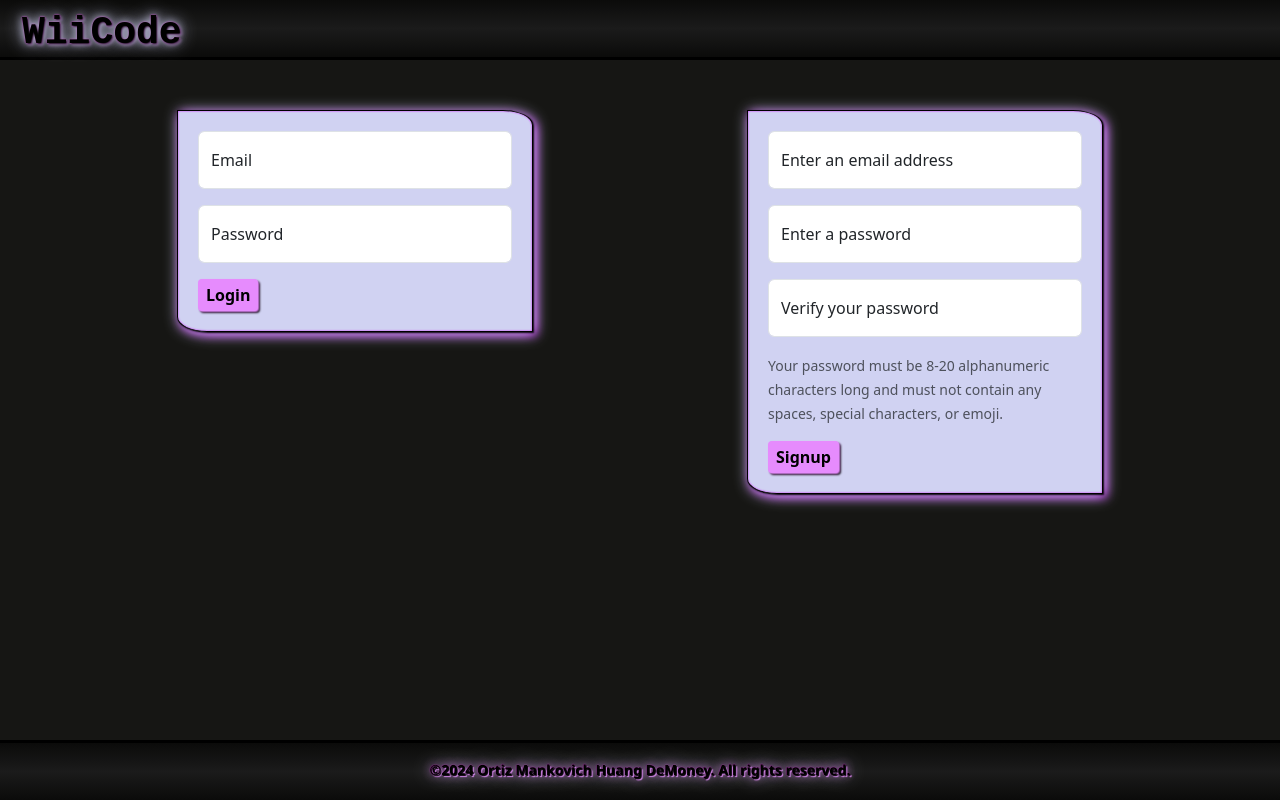
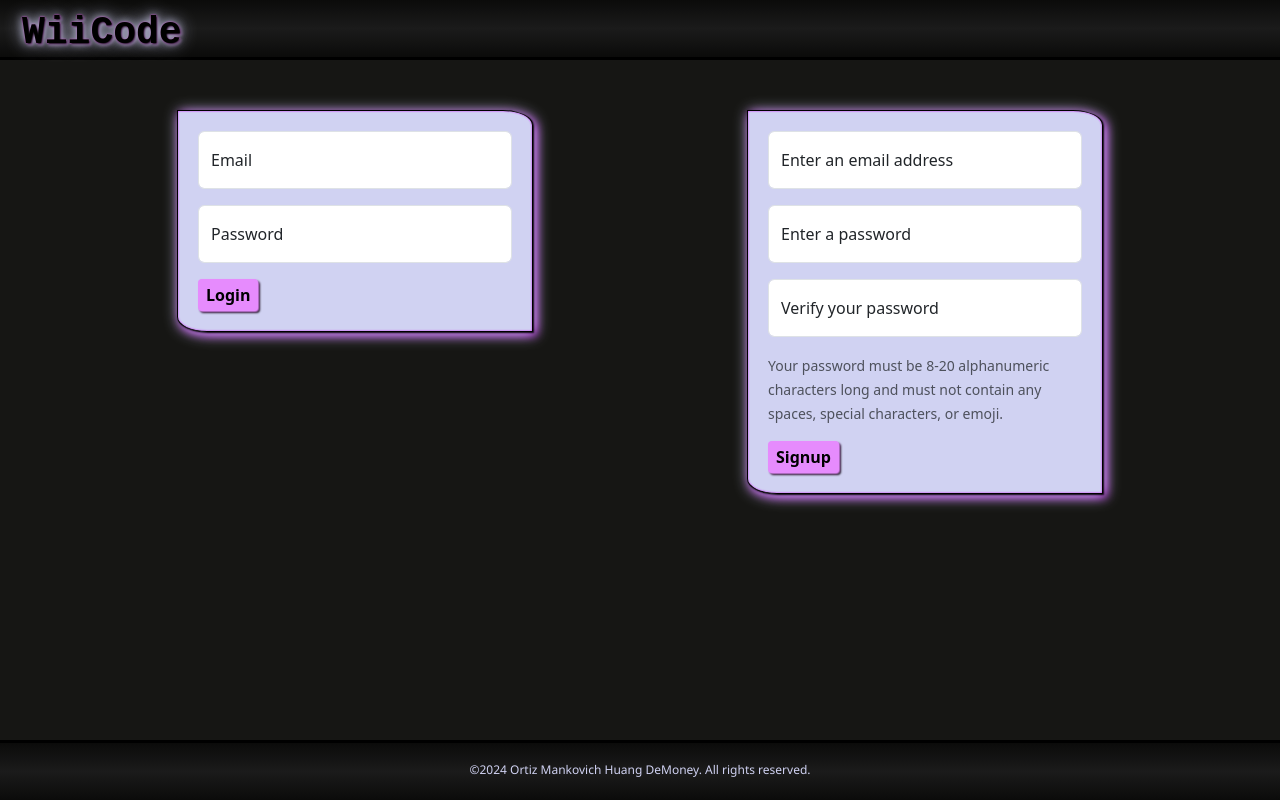
Before and after one commit to mankovich/wii-code, a React (Vite) app: page / in a window 1280 px wide. Built offline with nearby package versions, Linux system fonts and the light colour scheme.

Commit message:
minor styling

```diff
--- a/src/components/createFile/index.jsx
+++ b/src/components/createFile/index.jsx
@@ -48,8 +48,8 @@ function CreateFile({projectId, directory=[], setDirectory}) {
 
     return (
         <>
-            <Button variant="primary" size="sm" onClick={handleShow} id="create-file-btn">
-            <FontAwesomeIcon icon={faPlus} /> <FontAwesomeIcon icon={faFile} role="img" aria-label="create file" title="create file" />
+            <Button variant="primary" size="sm" onClick={handleShow} id="create-file-btn" title="create new file">
+            <FontAwesomeIcon icon={faPlus} /> <FontAwesomeIcon icon={faFile} role="img" aria-label="create new file" />
             </Button>
 
             <Modal
--- a/src/components/createFile/style.css
+++ b/src/components/createFile/style.css
@@ -4,7 +4,7 @@
     border-color: var(--button);
     font-size: 18px;
     box-shadow: 1px 1px 2px black, 1px 1px 4px var(--neon);
-    margin-left: 20px;
+    margin-left: 25px;
 }
 
 #create-file-b {
--- a/src/components/footer/style.css
+++ b/src/components/footer/style.css
@@ -11,11 +11,11 @@
 }
 
 #footer-copyright {
-    color: black;
-    font-size: 14px;
-    font-weight: 600;
+    color: var(--four);
+    font-size: 12px;
+    font-weight: 400;
     font-family:'Segoe UI', Tahoma, Geneva, Verdana, sans-serif;
-    padding-top: 16px;
+    padding-top: 18px;
     text-align: center;
-    text-shadow: 1px 1px 1px black, 0 0 10px var(--button), 0 0 20px var(--four), 2px 2px 1px var(--button), 0 0 1px var(--neon);
+    /* text-shadow: 1px 1px 1px black, 0 0 10px var(--button), 0 0 20px var(--four), 2px 2px 1px var(--button), 0 0 1px var(--neon); */
 }
--- a/src/components/header/style.css
+++ b/src/components/header/style.css
@@ -25,7 +25,7 @@
 #header-comp1 {
 
     position: fixed;
-    top: 22px;
+    top: 21px;
     right: 150px;
     font-weight: 600;
     font-size: 17px;
@@ -37,7 +37,7 @@
 #header-comp2 {
     position: fixed;
     right: 30px;
-    top: 26px;
+    top: 24px;
     font-size: 16px;
     font-family: 'Segoe UI', Tahoma, Geneva, Verdana, sans-serif;
     font-weight: 600;
@@ -52,6 +52,6 @@
 #logout-link:hover {
     font-size: 20px;
     position: fixed;
-    right: 28px;
-    top: 21px;
+    right: 21px;
+    top: 20px;
 }
--- a/src/components/uploadFile/index.jsx
+++ b/src/components/uploadFile/index.jsx
@@ -49,8 +49,8 @@ function UploadFile() {
 
     return (
         <>
-            <Button variant="primary" size="sm" onClick={handleShow} id="upload-file-btn">
-                <FontAwesomeIcon icon={faArrowUpFromBracket} role="img" aria-label="upload file" title="upload file"/>
+            <Button variant="primary" size="sm" onClick={handleShow} id="upload-file-btn" title="upload a file" >
+                <FontAwesomeIcon icon={faArrowUpFromBracket} role="img" aria-label="upload file" />
             </Button>
 
             <Modal
--- a/src/components/uploadFile/style.css
+++ b/src/components/uploadFile/style.css
@@ -4,9 +4,9 @@
     border-color: var(--button);
     font-size: 18px;
     box-shadow: 1px 1px 2px black, 1px 1px 4px var(--neon);
-    padding-left: 15px;
-    padding-right: 15px;
-    margin-right: 20px;
+    padding-left: 16px;
+    padding-right: 16px;
+    margin-right: 25px;
 }
 
 #upload-btn {
--- a/src/pages/ProfilePage.jsx
+++ b/src/pages/ProfilePage.jsx
@@ -5,6 +5,7 @@ import { useNavigate } from 'react-router-dom'
 import NewProjectModal from '../components/newProject/index.jsx';
 import ProjectCard from '../components/projectCard/index.jsx'
 import ProjCardDiv from '../components/projCardDiv/index.jsx'
+// import loadProjs from '../utils/API.js'
 
 import '../index.css'
 import Container from 'react-bootstrap/Container'
@@ -26,7 +27,7 @@ function ProfilePage() {
         }
 
         try {
-            const response = await fetch('http://localhost:3001/api/user/profile', {
+            const response = await fetch(`${import.meta.env.VITE_SERVER}/api/user/profile`, {
                 method: 'GET',
                 headers: {
                     'Content-Type': 'application/json',
@@ -65,6 +66,9 @@ function ProfilePage() {
         setProjects(projectsData.data);
     };
 
+    // const projectsData = loadProjs(userId);
+    // setProjects(projectsData.data)
+
     useEffect(() => {
         verifyToken();
     }, []);
--- /dev/null
+++ b/src/utils/API.js
@@ -0,0 +1,14 @@
+// const loadProjs = async () => {
+//     const token = localStorage.getItem('token');
+//     console.log(token)
+//     const projectsData = await axios.get(`${import.meta.env.VITE_SERVER}/api/project/${userId}`, {
+//         headers: {
+//             'Content-Type': 'application/json',
+//             Authorization: `${token}`,
+//         }
+//     })
+//     // setProjects(projectsData.data);
+//     return projectsData;
+// };
+
+// export default loadProjs;
```
